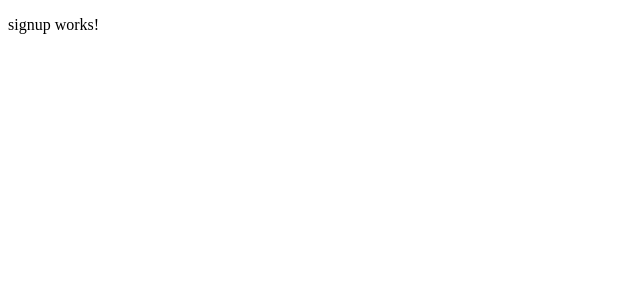
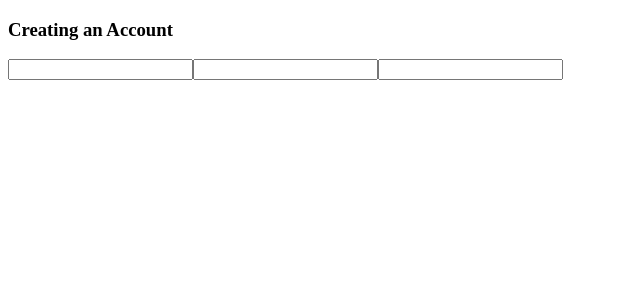
Before and after one commit to chiskien/email-client, an Angular app: page /signup in a window 1280 px wide. Shown: the top 300 px of the page, without its empty margins (0-640 px from the left). Built offline with nearby package versions, Linux system fonts and the light colour scheme.

Commit message:
Create Signup form

```diff
--- a/src/app/auth/auth.module.ts
+++ b/src/app/auth/auth.module.ts
@@ -4,7 +4,7 @@ import { CommonModule } from '@angular/common';
 import { AuthRoutingModule } from './auth-routing.module';
 import { SigninComponent } from './signin/signin.component';
 import { SignupComponent } from './signup/signup.component';
-
+import {ReactiveFormsModule} from "@angular/forms";
 
 @NgModule({
   declarations: [
@@ -13,7 +13,8 @@ import { SignupComponent } from './signup/signup.component';
   ],
   imports: [
     CommonModule,
-    AuthRoutingModule
+    AuthRoutingModule,
+    ReactiveFormsModule
   ]
 })
 export class AuthModule { }
--- a/src/app/auth/signup/signup.component.html
+++ b/src/app/auth/signup/signup.component.html
@@ -1 +1,6 @@
-<p>signup works!</p>
+<h3>Creating an Account </h3>
+<form action="" [formGroup]="authForm">
+  <input type="text" formControlName="username">
+  <input type="text" formControlName="password">
+  <input type="text" formControlName="passwordConfirmation">
+</form>
--- a/src/app/auth/signup/signup.component.ts
+++ b/src/app/auth/signup/signup.component.ts
@@ -1,3 +1,4 @@
+import { FormGroup, FormControl} from "@angular/forms";
 import { Component, OnInit } from '@angular/core';
 
 @Component({
@@ -6,7 +7,11 @@ import { Component, OnInit } from '@angular/core';
   styleUrls: ['./signup.component.css']
 })
 export class SignupComponent implements OnInit {
-
+  authForm = new FormGroup( {
+    username: new FormControl(''),
+    password: new FormControl(''),
+    passwordConfirmation: new FormControl(''),
+  })
   constructor() { }
 
   ngOnInit(): void {
```
